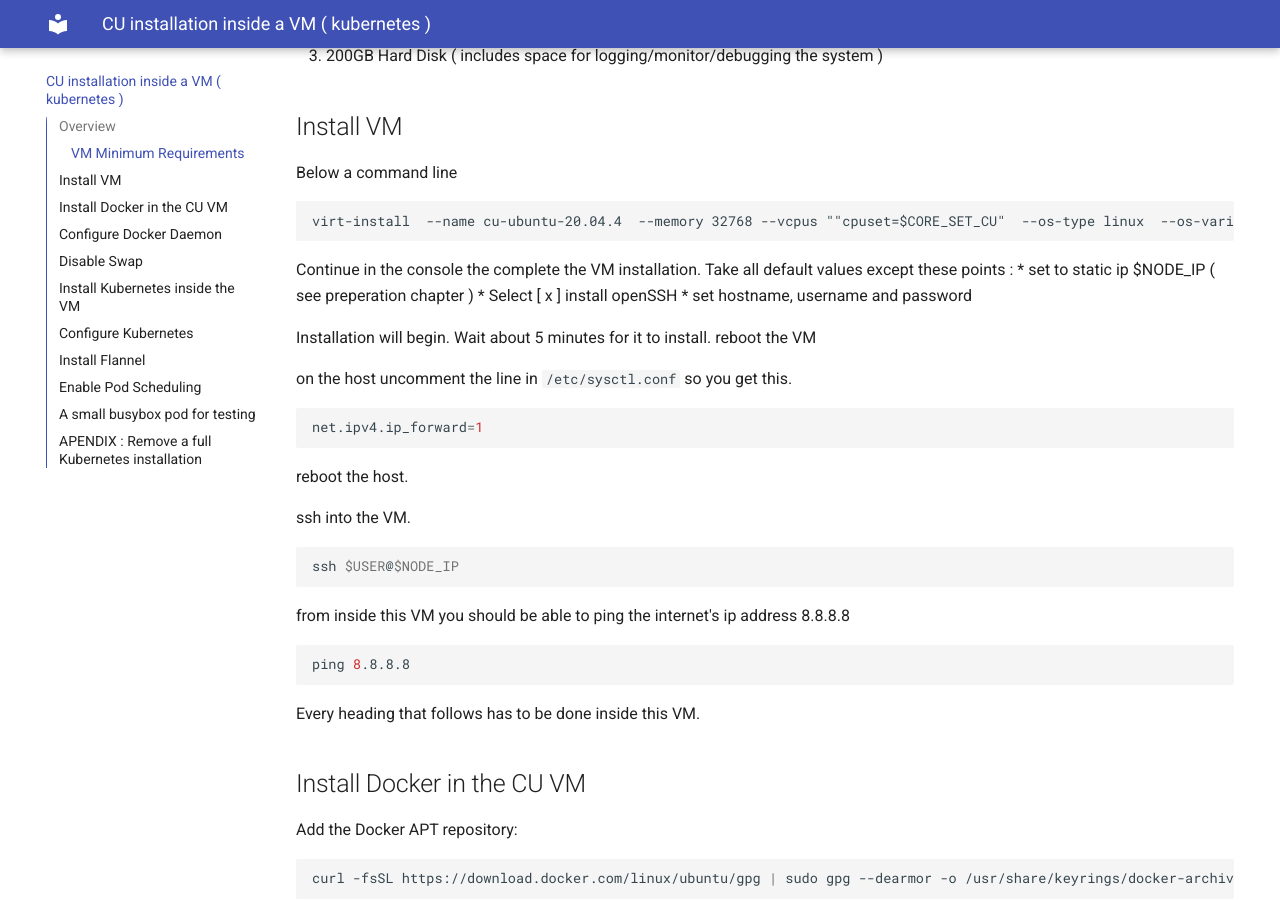
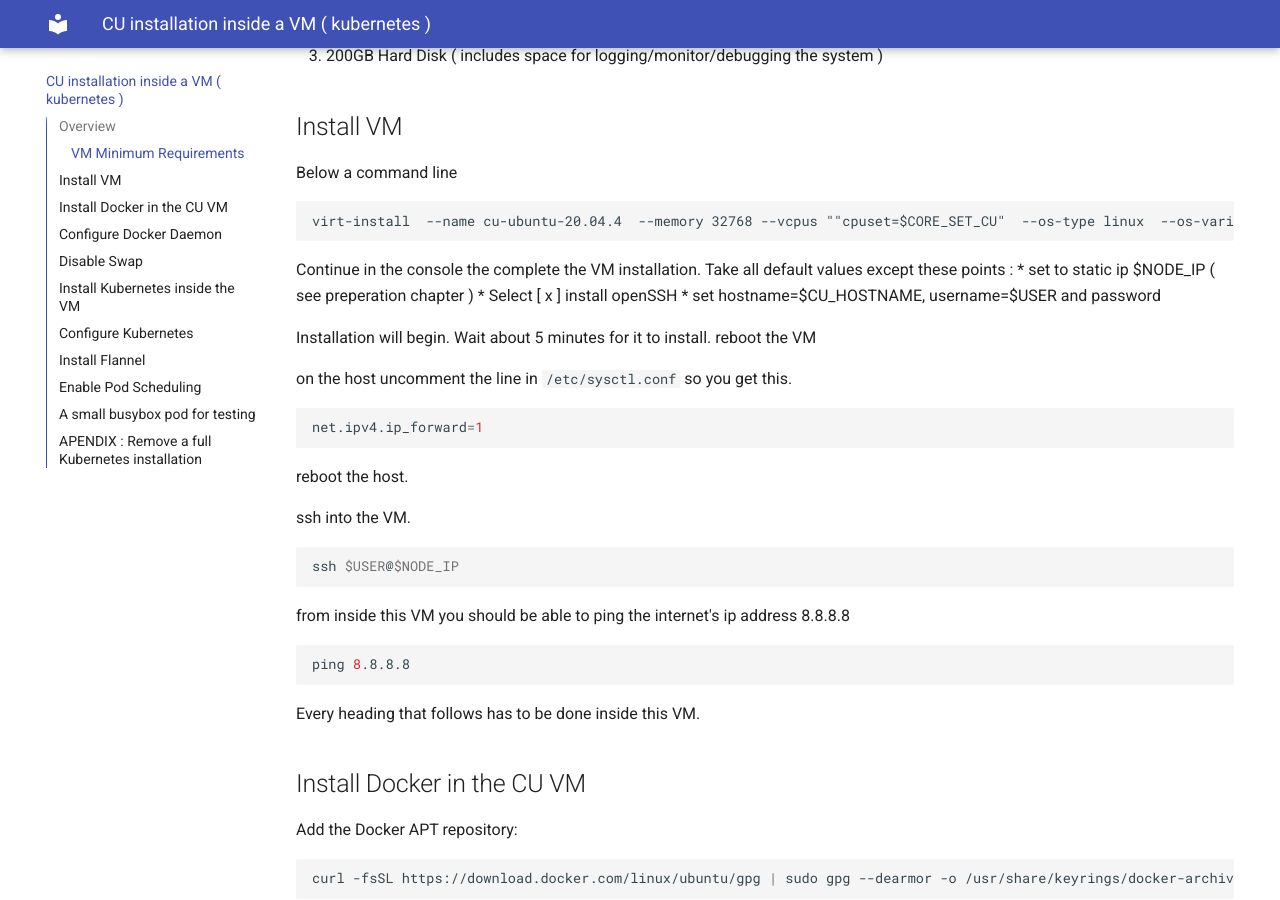
Before and after one commit to accelleran/drax-docs, an MkDocs documentation site: the page built from docs/kubernetes-install/index.md, in a window 1280 px wide and 900 px high, scrolled down 499 px. Built offline with MkDocs 1.6.1 and Material for MkDocs 9.7.7, drawn with Linux system fonts in a browser that asks for light colours; the version menu is left out.

Commit message:
Update index.md

```diff
--- a/docs/kubernetes-install/index.md
+++ b/docs/kubernetes-install/index.md
@@ -26,7 +26,7 @@ Continue in the console the complete the VM installation.
 Take all default values except these points :
 * set to static ip $NODE_IP ( see preperation chapter )
 * Select [ x ] install openSSH
-* set hostname, username and password
+* set hostname=$CU_HOSTNAME, username=$USER and password
 
 Installation will begin. Wait about 5 minutes for it to install.
 reboot the VM
```
